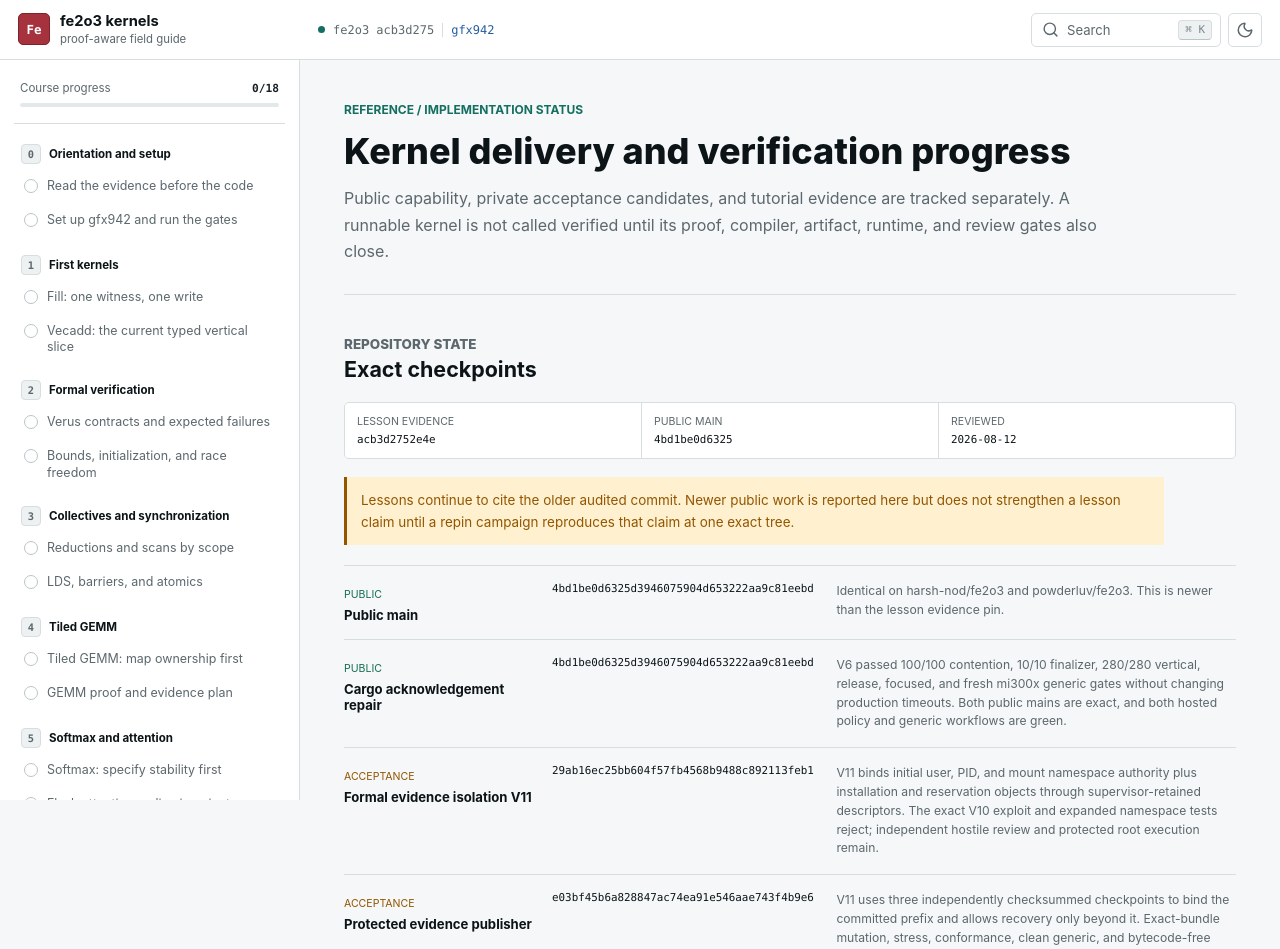
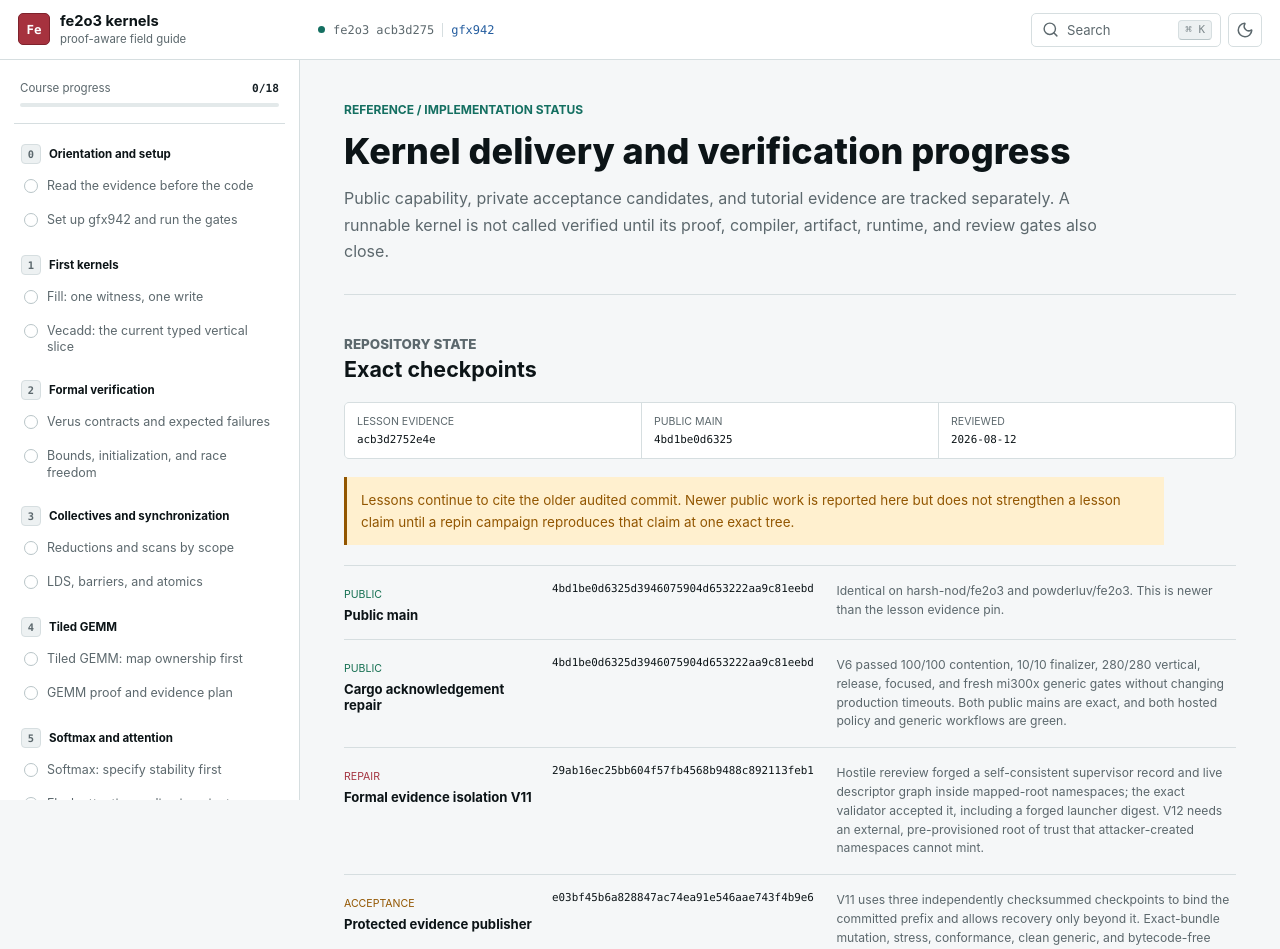
Before and after one commit to harsh-nod/fe2o3-kernels, a React (Vite) app: page /#/status in a window 1280 px wide. Shown: the top 949 px of the page. Built offline with nearby package versions, Linux system fonts and the light colour scheme.

Commit message:
Record Formal V11 bootstrap rejection

```diff
--- a/src/content/progress.ts
+++ b/src/content/progress.ts
@@ -48,9 +48,9 @@ export const developmentCheckpoints: DevelopmentCheckpoint[] = [
   {
     name: "Formal evidence isolation V11",
     commit: "29ab16ec25bb604f57fb4568b9488c892113feb1",
-    state: "acceptance",
+    state: "repair",
     detail:
-      "V11 binds initial user, PID, and mount namespace authority plus installation and reservation objects through supervisor-retained descriptors. The exact V10 exploit and expanded namespace tests reject; independent hostile review and protected root execution remain.",
+      "Hostile rereview forged a self-consistent supervisor record and live descriptor graph inside mapped-root namespaces; the exact validator accepted it, including a forged launcher digest. V12 needs an external, pre-provisioned root of trust that attacker-created namespaces cannot mint.",
   },
   {
     name: "Protected evidence publisher",
```
